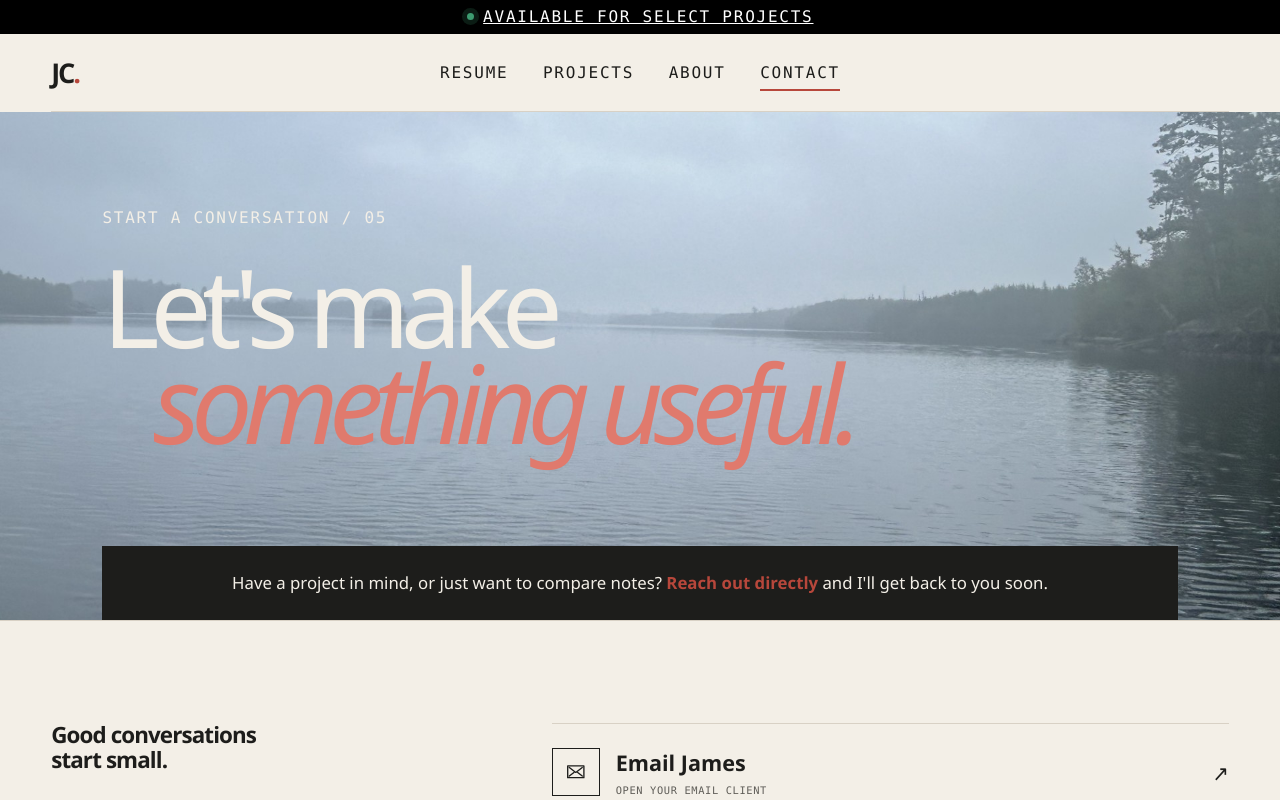
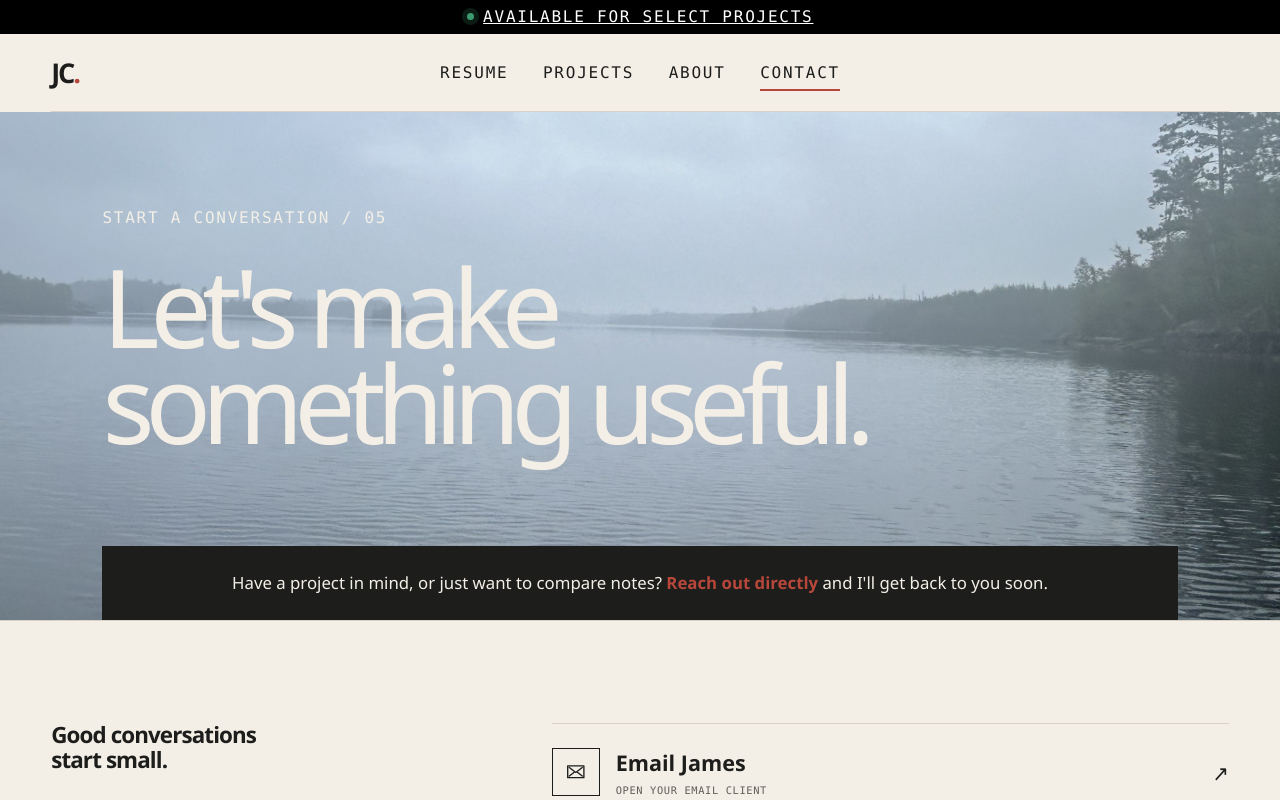
Before and after one commit to jamescaldwell-dev/PersonalSite, a React (Vite) app in the folder react-ts/: page /contact in a window 1280 px wide. Shown: the top 800 px of the page. Built offline with nearby package versions, Linux system fonts and the light colour scheme.

Commit message:
fix: remove unnecessary span tag from contact page header for improved semantics

```diff
--- a/react-ts/src/components/pages/ContactPage.tsx
+++ b/react-ts/src/components/pages/ContactPage.tsx
@@ -21,7 +21,7 @@ function ContactPage() {
       >
         <div>
           <p className="eyebrow">Start a conversation / 05</p>
-          <h1 id="contact-title">Let&apos;s make<br /><span>something useful.</span></h1>
+          <h1 id="contact-title">Let&apos;s make<br />something useful.</h1>
         </div>
         <p className="contact-intro__copy">
           Have a project in mind, or just want to compare notes? <strong>Reach out directly</strong> and I&apos;ll get back to you soon.
```
